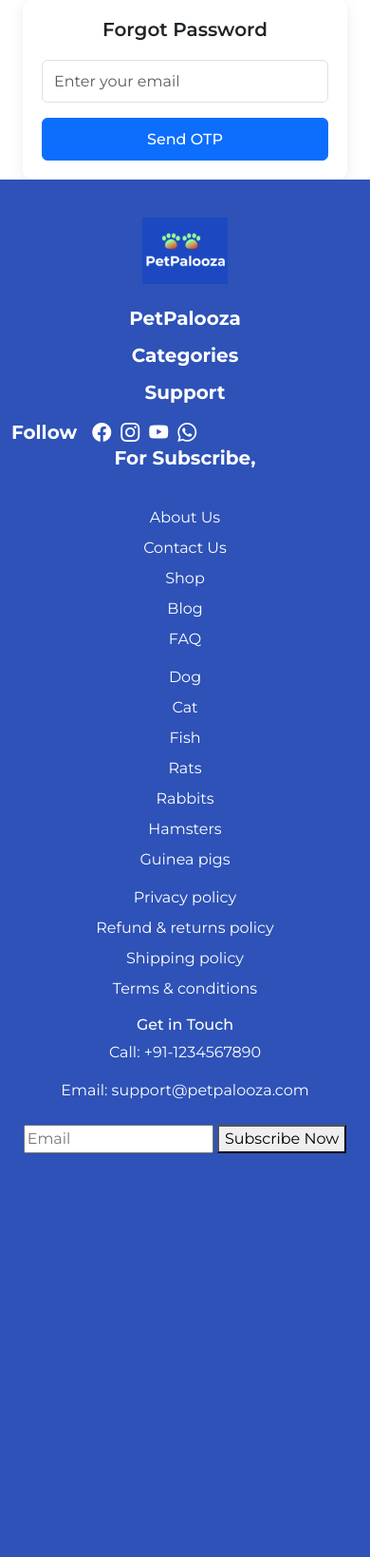
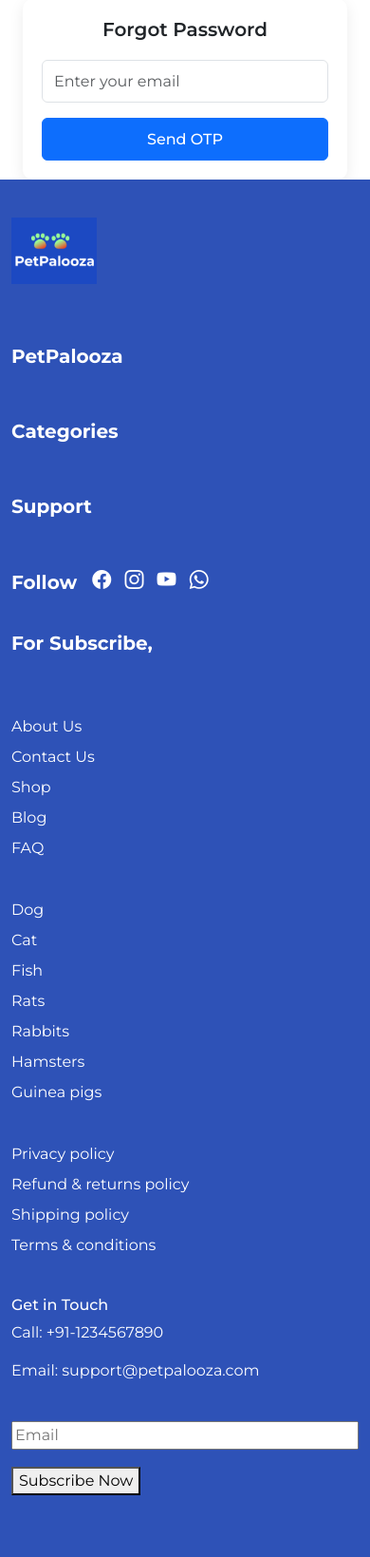
Before and after one commit to Anitha250792/PetPalooza, a Django app: page /forgot-password/ in a window 390 px wide; the page is wider, and only the part inside the window is pictured. Shown: the part 379-2018 px from the top of that part at 95% size. Before the commit the page ends 1593 px from the top of that part, so only its background shows below. Run offline with Django 5.2, Linux system fonts and the light colour scheme.

Commit message:
alignment

```diff
--- a/static/css/style.css
+++ b/static/css/style.css
@@ -255,15 +255,32 @@ margin-right:10px;
 
 /* footer mobile */
 
+/* MOBILE FOOTER */
+
 @media(max-width:768px){
 
 .footer-section .row{
-text-align:center;
+display:flex;
+flex-direction:column;
+}
+
+.footer-section .col-md-2,
+.footer-section .col-md-3{
+width:100%;
+margin-bottom:25px;
+}
+
+.footer-title{
+margin-top:15px;
 }
 
 .social-icons{
-justify-content:center;
-display:flex;
+margin-top:10px;
+}
+
+.subscribe-input{
+width:100%;
+margin-bottom:10px;
 }
 
 }
```
Also changed, not shown: templates/footer.html (line endings or trailing spaces), templates/navbar.html (line endings or trailing spaces).
